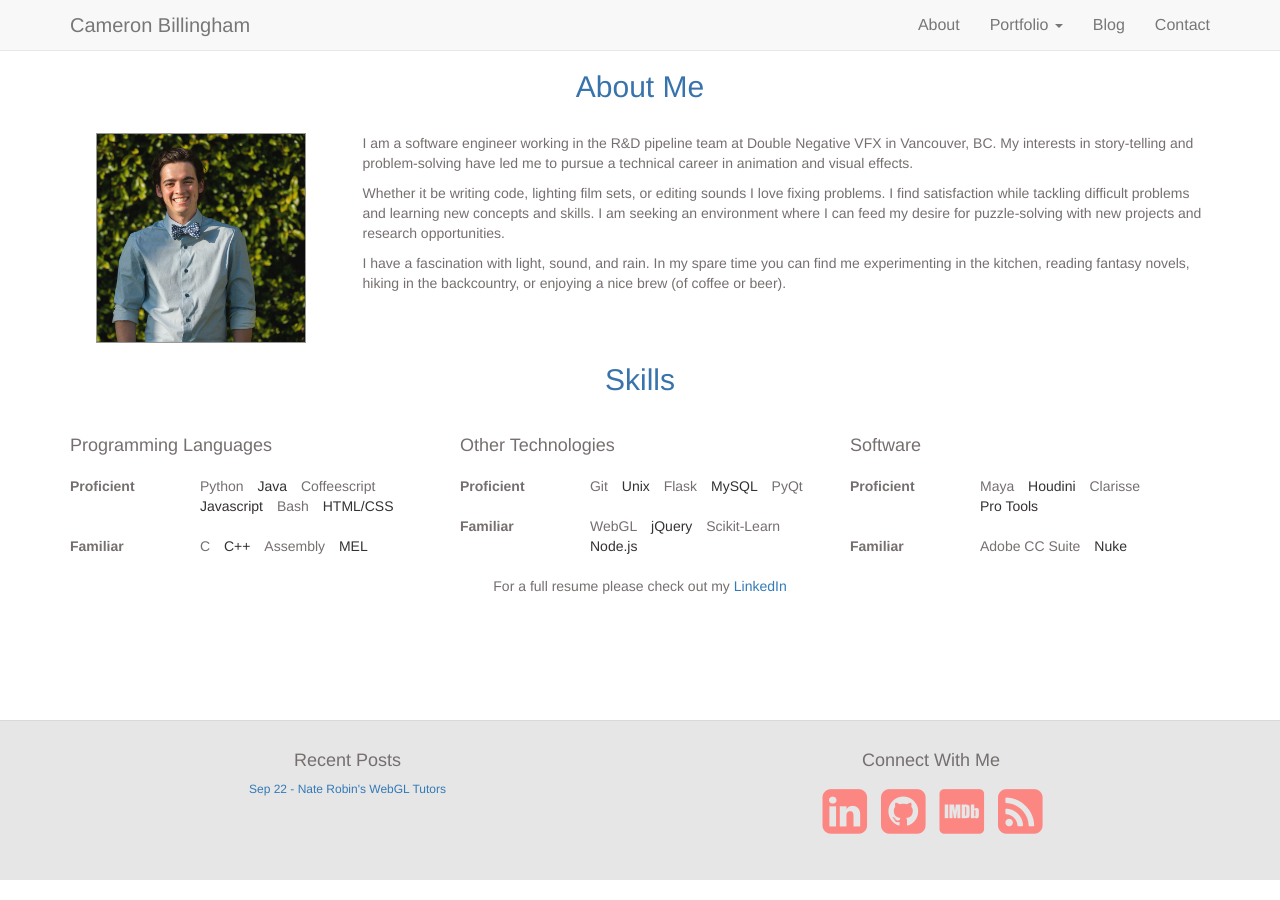
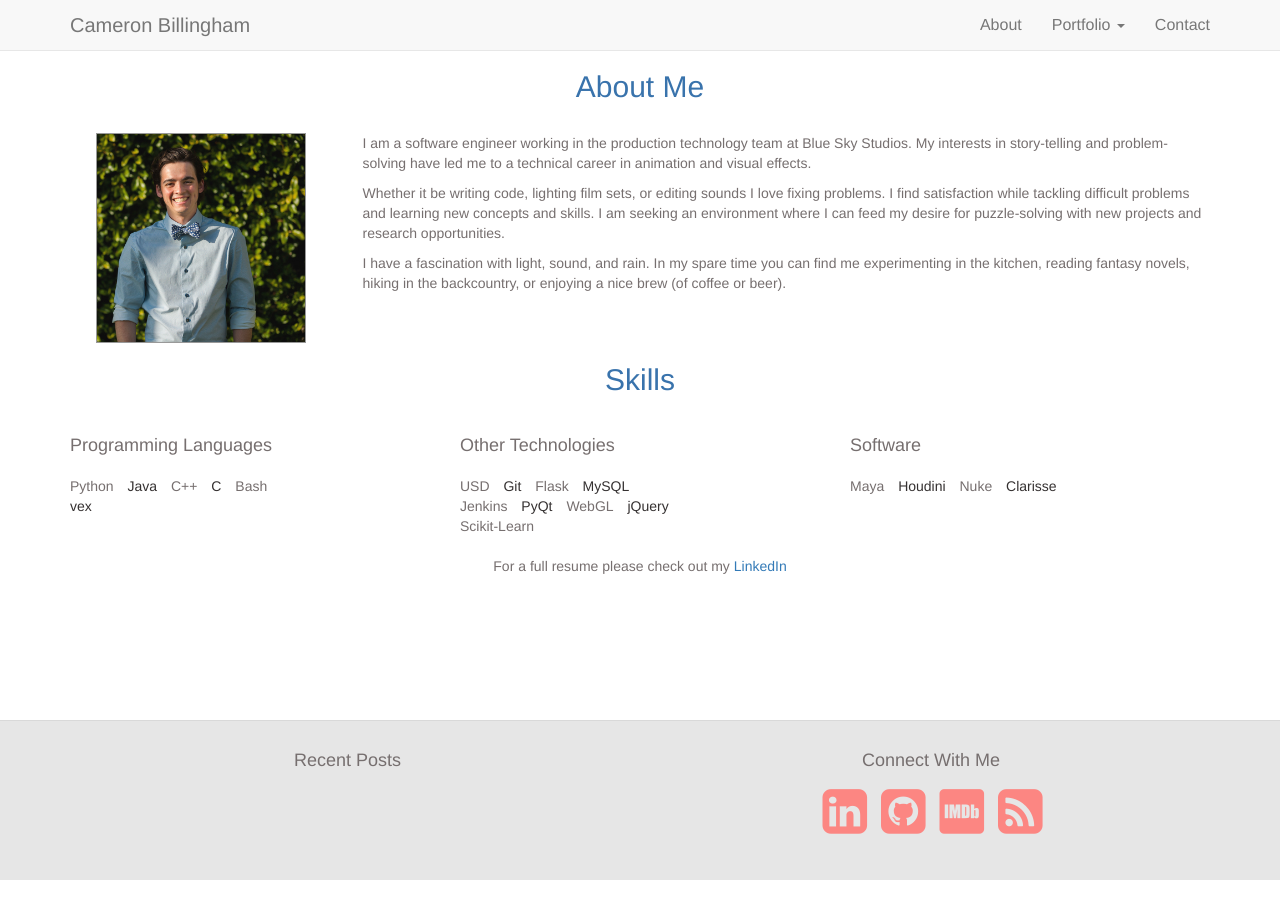
Before and after one commit to cbillingham/cbillingham.github.io, a Jekyll site: the page built from index.html, in a window 1280 px wide. Built offline with Jekyll 4.4.1, drawn with Linux system fonts in a browser that asks for light colours; nearby versions of some CDN libraries.

Commit message:
Update with Bluesky information and simplify layout

```diff
--- a/_includes/footer.html
+++ b/_includes/footer.html
@@ -6,15 +6,6 @@
           <h4>Recent Posts</h4>
       </div>
       <div class="row center-block">
-        <ul class="recent-posts list-unstyled">
-          {% for post in site.posts limit:3 %}
-          <li>
-            <a href="{{ post.url }}">
-              {{ post.date | date: "%b %d" }} - {{ post.title }}</dd>
-            </a>
-          </li>
-          {% endfor %}
-        </ul>
       </div>
     </div>
     <div class="footer-col col-md-6">
--- a/_includes/nav.html
+++ b/_includes/nav.html
@@ -21,12 +21,7 @@
           <ul class="dropdown-menu">
             <li><a href="{{site.baseurl}}/code/">Code Projects</a></li>
             <li><a href="{{site.baseurl}}/film/">Film Projects</a></li>
-            <li role="separator" class="divider"></li>
-            <li><a href="{{site.baseurl}}/tdreel/">TD Demo Reel</a></li>
           </ul>
-        </li>
-        <li>
-          <a href="{{site.baseurl}}/blog/">Blog</a>
         </li>
         <li>
           <a href="{{site.baseurl}}/contact/">Contact</a>
--- a/code.html
+++ b/code.html
@@ -7,7 +7,7 @@ custom_js: isotope.pkgd.min
 <div class="container">
   <div class="row">
     <div class="col-md-10 col-md-offset-1">
-      {% for page in site.code limit: 3 %}
+      {% for page in site.code limit: 4 %}
       <div class="row feature {{ page.categories | join: ' ' }}">
         <div class="col-md-6{% cycle '', ' col-md-push-6' %}">
           <a href="https://{{ page.dest-url }}">
@@ -39,7 +39,7 @@ custom_js: isotope.pkgd.min
   <div class="row">
     <div class="col-md-10 col-md-offset-1">
       <div class="row">
-        {% for page in site.code offset: 3 %}
+        {% for page in site.code offset: 4 %}
         <div class="col-xs-6 col-md-4 film-cont">
           <div class="feature">
             <a href="https://{{ page.dest-url }}">
--- a/contact.html
+++ b/contact.html
@@ -13,7 +13,7 @@ custom_js: contact
   </div>
   <div class="row">
     <div class="col-md-4 col-md-push-8">
-      <p>Currently located in Vancouver, BC</p>
+      <p>Currently located in Greenwich, CT</p>
       <p>Email: <a href="mailto:cameronjbillingham@gmail.com">cameronjbillingham@gmail.com</a></p>
     </div>
     <div class="col-md-8 col-md-pull-4">
--- a/index.html
+++ b/index.html
@@ -19,7 +19,7 @@ layout: default
     </div>
     <div class="col-md-9">
       <p>
-        I am a software engineer working in the R&D pipeline team at Double Negative VFX in Vancouver, BC. My interests in story-telling and problem-solving have led me to pursue a technical career in animation and visual effects.
+        I am a software engineer working in the production technology team at Blue Sky Studios. My interests in story-telling and problem-solving have led me to a technical career in animation and visual effects.
       </p>
       <p>
         Whether it be writing code, lighting film sets, or editing sounds I love fixing problems. I find satisfaction while tackling difficult problems and learning new concepts and skills. I am seeking an environment where I can feed my desire for puzzle-solving with new projects and research opportunities.
@@ -40,30 +40,14 @@ layout: default
     <div class="col-sm-4 row-height">
       <h4>Programming Languages</h4>
       <div class="row">
-        <div class="col-xs-4">
-          <dt>Proficient</dt>
-        </div>
         <div class="col-xs-8">
           <ul class="list-inline">
             <li>Python</li>
             <li>Java</li>
-            <li>Coffeescript</li>
-            <li>Javascript</li>
+            <li>C++</li>
+            <li>C</li>
             <li>Bash</li>
-            <li>HTML/CSS</li>
-          </ul>
-        </div>
-      </div>
-      <div class="row">
-        <div class="col-xs-4">
-          <dt>Familiar</dt>
-        </div>
-        <div class="col-xs-8">
-          <ul class="list-inline">
-            <li>C</li>
-            <li>C++</li>
-            <li>Assembly</li>
-            <li>MEL</li>
+            <li>vex</li>
           </ul>
         </div>
       </div>
@@ -71,29 +55,17 @@ layout: default
     <div class="col-sm-4 row-height">
       <h4>Other Technologies</h4>
       <div class="row">
-        <div class="col-xs-4">
-          <dt>Proficient</dt>
-        </div>
         <div class="col-xs-8">
           <ul class="list-inline">
+            <li>USD</li>
             <li>Git</li>
-            <li>Unix</li>
             <li>Flask</li>
             <li>MySQL</li>
+            <li>Jenkins</li>
             <li>PyQt</li>
-          </ul>
-        </div>
-      </div>
-      <div class="row">
-        <div class="col-xs-4">
-          <dt>Familiar</dt>
-        </div>
-        <div class="col-xs-8">
-          <ul class="list-inline">
             <li>WebGL</li>
             <li>jQuery</li>
             <li>Scikit-Learn</li>
-            <li>Node.js</li>
           </ul>
         </div>
       </div>
@@ -101,26 +73,12 @@ layout: default
     <div class="col-sm-4 row-height">
       <h4>Software</h4>
       <div class="row">
-        <div class="col-xs-4">
-          <dt>Proficient</dt>
-        </div>
         <div class="col-xs-8">
           <ul class="list-inline">
             <li>Maya</li>
             <li>Houdini</li>
+            <li>Nuke</li>
             <li>Clarisse</li>
-            <li>Pro Tools</li>
-          </ul>
-        </div>
-      </div>
-      <div class="row">
-        <div class="col-xs-4">
-          <dt>Familiar</dt>
-        </div>
-        <div class="col-xs-8">
-          <ul class="list-inline">
-            <li>Adobe CC Suite</li>
-            <li>Nuke</li>
           </ul>
         </div>
       </div>
```
Also changed, not shown: _code/01-docconvert.md (added, +16 -0 lines), blog.html (deleted, +0 -30 lines), posts.json (deleted, +0 -17 lines), search.html (deleted, +0 -34 lines), tdreel.html (deleted, +0 -59 lines), Gemfile.lock, _code/04-roo.md (line endings or trailing spaces), _code/05-arda.md (renamed from _code/04-arda.md), _code/06-shot-create.md (renamed from _code/05-shot-create.md), _code/07-focus-plane.md (renamed from _code/06-focus-plane.md), _code/08-webgl-bowling.md (renamed from _code/07-webgl-bowling.md), _code/10-webgl-filters.md (renamed from _code/08-webgl-filters.md), images/docconvert.jpg (added).
